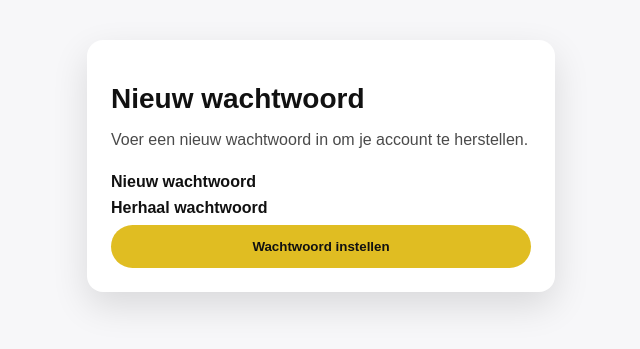
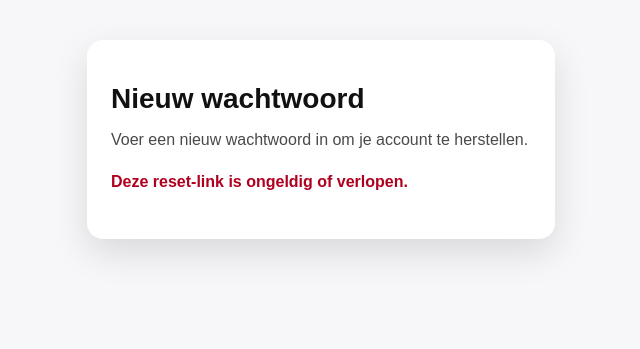
Before and after one commit to SineNomine998/taxibuffer, a Django app: page /queueing/password-reset-confirm/1/1/ in a window 1280 px wide. Shown: the top 349 px of the page, without its empty margins (319-959 px from the left). Run offline with Django 5.2, Linux system fonts and the light colour scheme.

Commit message:
adjust some email sending configurations for password forgotten

```diff
--- a/queueing/templates/queueing/password_reset_confirm.html
+++ b/queueing/templates/queueing/password_reset_confirm.html
@@ -5,40 +5,94 @@
     <meta name="viewport" content="width=device-width,initial-scale=1" />
     <title>TAXIBUFFER — Stel nieuw wachtwoord in</title>
     <style>
-        body { font-family: Arial, sans-serif; background: #f7f7f9; color: #111; padding: 32px; }
-        .container { max-width: 420px; margin: 0 auto; background: #fff; border-radius: 16px; padding: 24px; box-shadow: 0 14px 36px rgba(0, 0, 0, 0.12); }
-        h1 { margin-bottom: 12px; font-size: 28px; }
-        p { margin-bottom: 24px; color: #4a4a4a; }
-        label { display: block; margin-bottom: 8px; font-weight: 700; }
-        input { width: 100%; padding: 12px; border-radius: 10px; border: 1px solid #c1c4cd; margin-bottom: 16px; }
-        button { width: 100%; background: #e0bd22; border: none; padding: 14px; border-radius: 999px; font-weight: 700; cursor: pointer; color: #111; }
+        body {
+            font-family: Arial, sans-serif;
+            background: #f7f7f9;
+            color: #111;
+            padding: 32px;
+        }
+        .container {
+            max-width: 420px;
+            margin: 0 auto;
+            background: #fff;
+            border-radius: 16px;
+            padding: 24px;
+            box-shadow: 0 14px 36px rgba(0, 0, 0, 0.12);
+        }
+        h1 {
+            margin-bottom: 12px;
+            font-size: 28px;
+        }
+        p {
+            margin-bottom: 24px;
+            color: #4a4a4a;
+        }
+        label {
+            display: block;
+            margin-bottom: 8px;
+            font-weight: 700;
+        }
+        input {
+            width: 100%;
+            padding: 12px;
+            border-radius: 10px;
+            border: 1px solid #c1c4cd;
+            margin-bottom: 16px;
+            box-sizing: border-box;
+        }
+        button {
+            width: 100%;
+            background: #e0bd22;
+            border: none;
+            padding: 14px;
+            border-radius: 999px;
+            font-weight: 700;
+            cursor: pointer;
+            color: #111;
+        }
+        .error-box {
+            background: #ffe0e0;
+            padding: 12px;
+            border-radius: 8px;
+            margin-bottom: 16px;
+            color: #b00020;
+        }
+        .invalid-link {
+            color: #b00020;
+            font-weight: 700;
+        }
     </style>
 </head>
 <body>
     <div class="container">
         <h1>Nieuw wachtwoord</h1>
         <p>Voer een nieuw wachtwoord in om je account te herstellen.</p>
+
+        {% if validlink %}
             <form method="post">
                 {% csrf_token %}
 
+                {{ form.non_field_errors }}
+
                 {% if form.errors %}
-                <div style="background:#ffe0e0; padding:10px; border-radius:8px; margin-bottom:15px;">
-                    {% for field in form %}
-                        {% for error in field.errors %}
-                            <p style="margin:0; color:red;">{{ error }}</p>
-                        {% endfor %}
-                    {% endfor %}
+                    <div class="error-box">
+                        {{ form.errors }}
                     </div>
                 {% endif %}
 
-            <label>Nieuw wachtwoord</label>
+                <label for="{{ form.new_password1.id_for_label }}">Nieuw wachtwoord</label>
                 {{ form.new_password1 }}
+                {{ form.new_password1.errors }}
 
-            <label>Herhaal wachtwoord</label>
+                <label for="{{ form.new_password2.id_for_label }}">Herhaal wachtwoord</label>
                 {{ form.new_password2 }}
+                {{ form.new_password2.errors }}
 
                 <button type="submit">Wachtwoord instellen</button>
             </form>
+        {% else %}
+            <p class="invalid-link">Deze reset-link is ongeldig of verlopen.</p>
+        {% endif %}
     </div>
 </body>
 </html>
--- a/queueing/views.py
+++ b/queueing/views.py
@@ -207,18 +207,18 @@ class PasswordResetView(DjangoPasswordResetView):
         users = super().get_users(email)
         return users.filter(is_chauffeur=True)
 
-    def get_email_context(self, context):
-        context = super().get_email_context(context)
-        context["domain"] = settings.MAIN_DOMAIN
-        context["protocol"] = "http" if settings.DEBUG else "https"
-        return context
+    # def get_email_context(self, context):
+    #     context = super().get_email_context(context)
+    #     context["domain"] = settings.MAIN_DOMAIN
+    #     context["protocol"] = "http" if settings.DEBUG else "https"
+    #     return context
 
     def form_valid(self, form):
         form.save(
-            domain_override=settings.MAIN_DOMAIN,
+            request=self.request,
             use_https=not settings.DEBUG,
+            # domain_override=settings.MAIN_DOMAIN,
             from_email=settings.DEFAULT_FROM_EMAIL,
-            request=self.request,
             email_template_name=self.email_template_name,
             subject_template_name=self.subject_template_name,
         )
```
Lines whose indentation alone changed are shown as unchanged.
